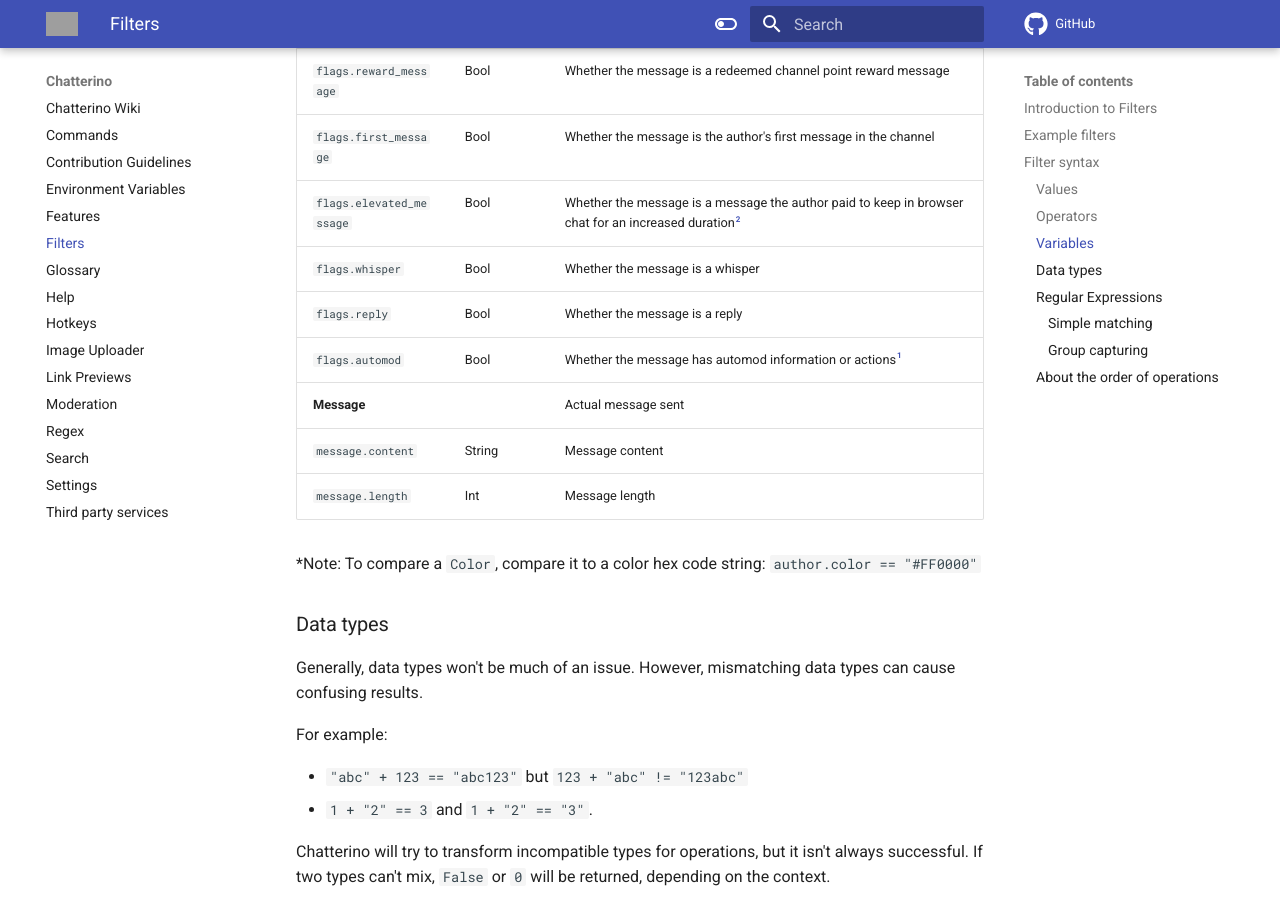
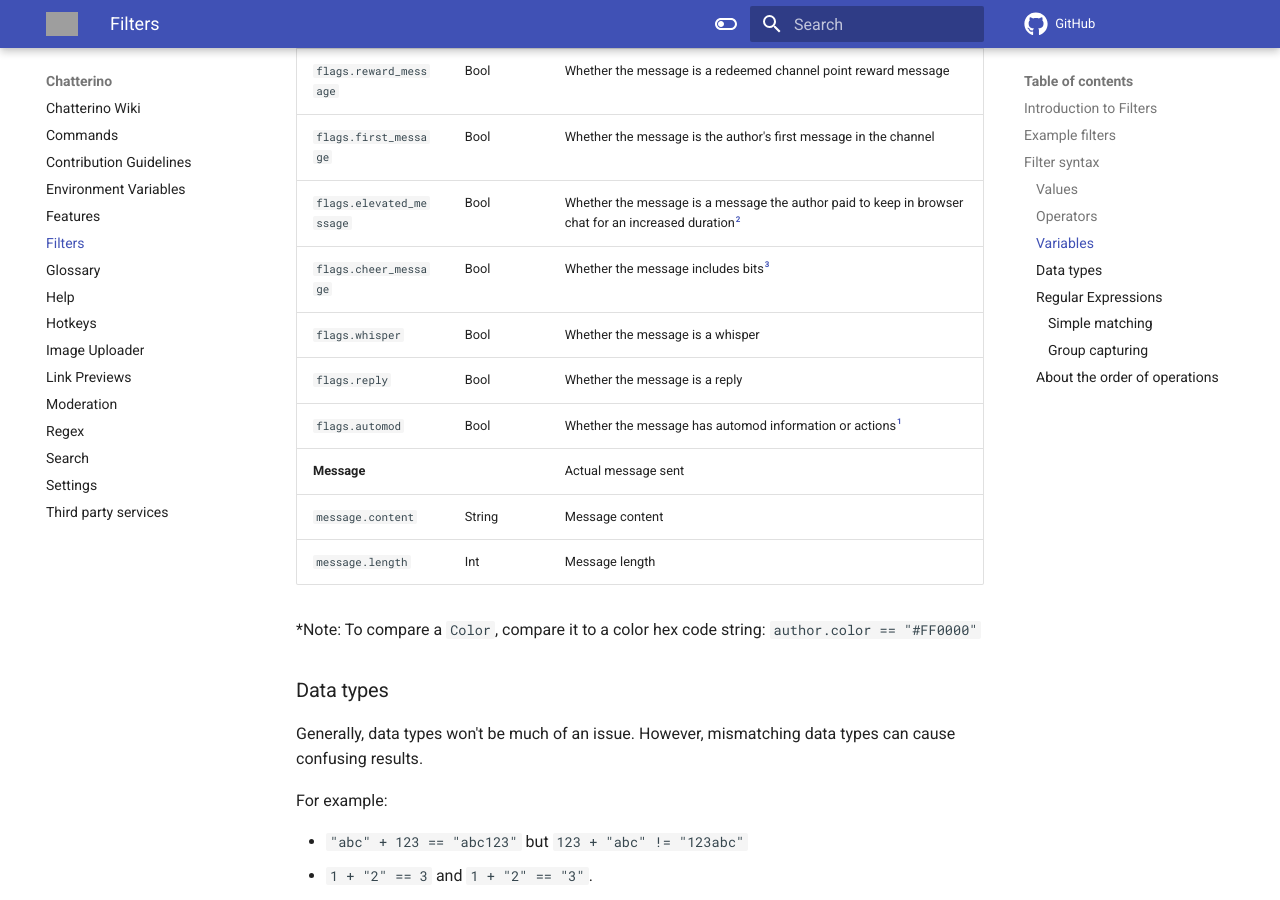
Before and after one commit to Chatterino/wiki, an MkDocs documentation site: the page built from docs/Filters.md, in a window 1280 px wide and 900 px high, scrolled down 3748 px. Built offline with MkDocs 1.6.1 and Material for MkDocs 9.7.7, drawn with Linux system fonts in a browser that asks for light colours; comment, search, counter and statistics services are not loaded; some of the changed text lies outside the part shown; grey boxes are pictures that could not be loaded.

Commit message:
filter docs

```diff
--- a/docs/Filters.md
+++ b/docs/Filters.md
@@ -98,6 +98,7 @@ The following variables are available:
 | `flags.reward_message`  | Bool         | Whether the message is a redeemed channel point reward message                                             |
 | `flags.first_message`   | Bool         | Whether the message is the author's first message in the channel                                           |
 | `flags.elevated_message`| Bool         | Whether the message is a message the author paid to keep in browser chat for an increased duration[^2]     |
+| `flags.cheer_message`   | Bool         | Whether the message includes bits[^3]
 | `flags.whisper`         | Bool         | Whether the message is a whisper                                                                           |
 | `flags.reply`           | Bool         | Whether the message is a reply                                                                             |
 | `flags.automod`         | Bool         | Whether the message has automod information or actions[^1]                                                     |
@@ -152,5 +153,6 @@ Basically, if you're unsure about the order of operations, use extra parentheses
 
 [^1]: Available since [nightly][nightly] [dcd42cb](https://github.com/Chatterino/chatterino2/commit/dcd42cb28bde2efc17d9afa0e36d6f5f1d3971de)
 [^2]: Available since [nightly][nightly] [9e722d0](https://github.com/Chatterino/chatterino2/commit/9e722d05e9c5ffc64cdfd1ccbc5d8c96875ba4c2)
+[^3]: Available since [nightly][nightly] [COMMIT_HASH_HERE](https://github.com/Chatterino/chatterino2/commit/COMMIT_HASH_HERE)
 
 [nightly]: ../Help/#what-is-nightly-and-how-to-use-install-it
```
